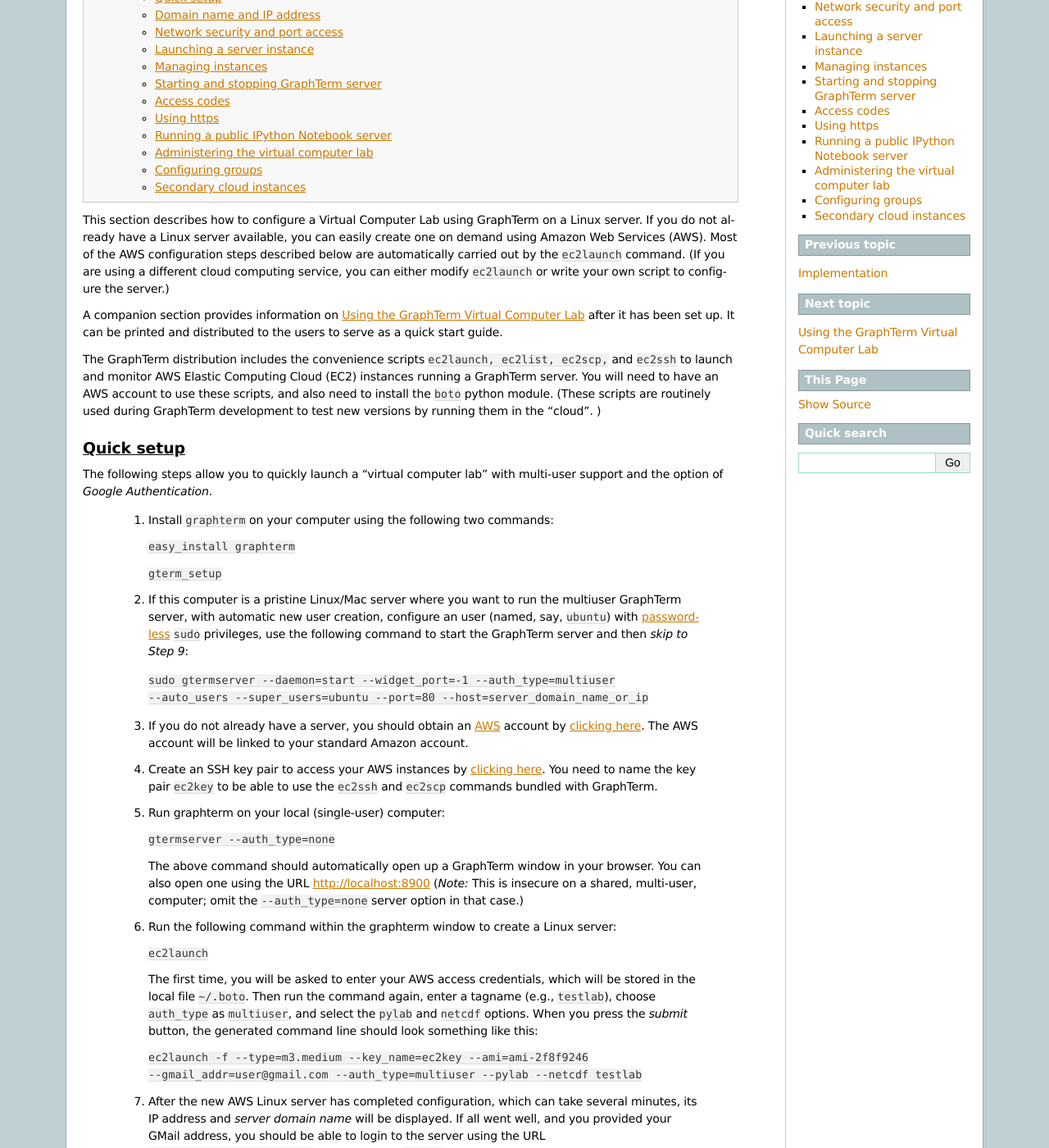
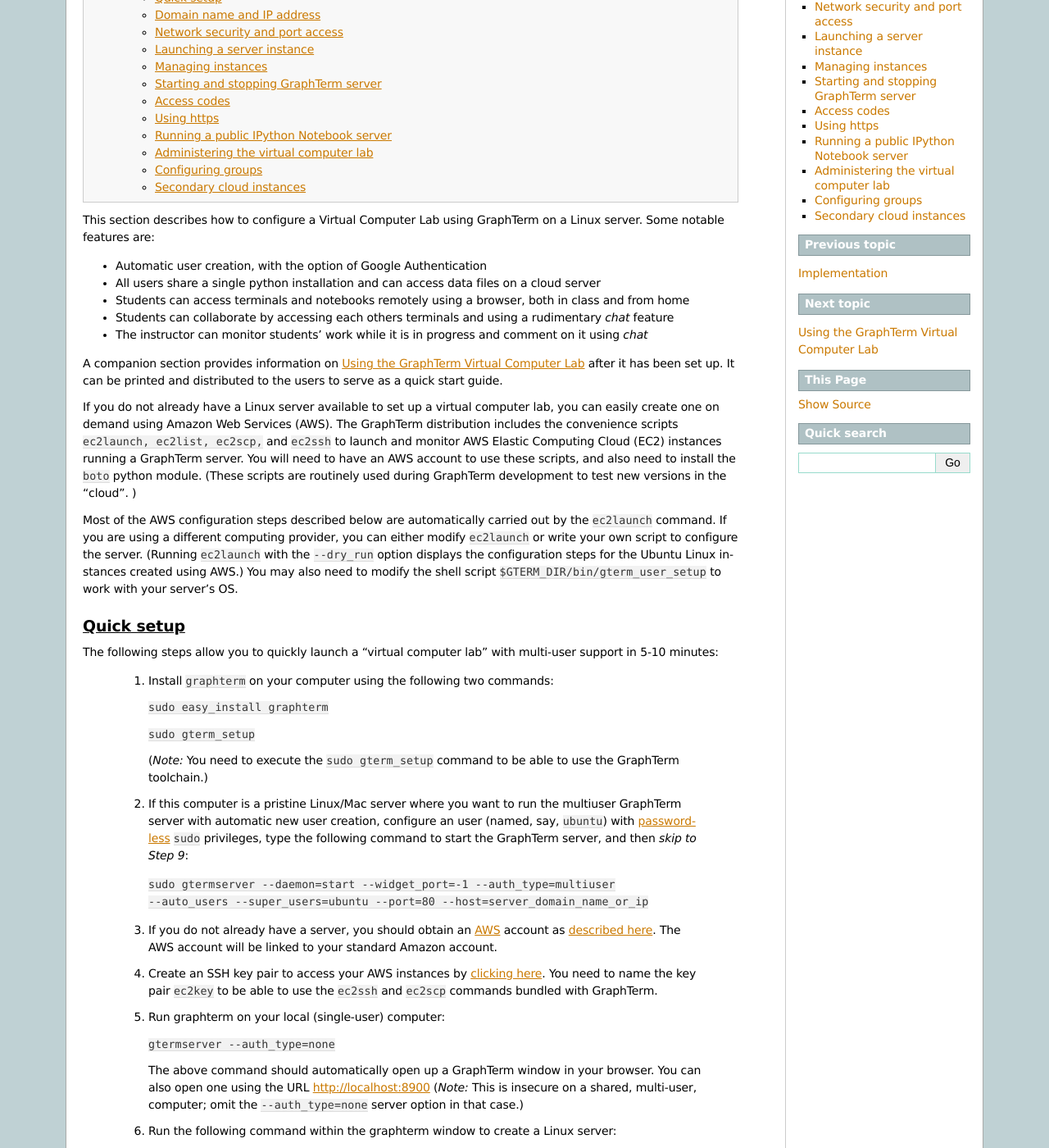
Before and after one commit to mitotic/graphterm, a Sphinx documentation site: the page built from docs/virtual-setup.rst, in a window 1280 px wide and 1400 px high, scrolled down 244 px. Shown: the whole window at 82% size. Built offline with Sphinx 7.4.7, drawn with Linux system fonts in a browser that asks for light colours; the version number could not be read and is left out; some of the changed text lies outside the part shown.

Commit message:
Docs update

```diff
--- a/docs/troubleshooting.rst
+++ b/docs/troubleshooting.rst
@@ -137,7 +137,8 @@
 ^^^^^^^^^^^^^^^^^^^^^^^^^^^^^^^^^^^^^^^^^^^^^^^^^^^^^^^^^^^^^^^
 
 The notebook save file format is determined by the filename extension,
-i.e., ``.ipynb`` or ``.py.gnb.md``.
+i.e., use ``.ipynb`` for compatibility with IPython Notebook or
+``.py.gnb.md`` for Markdown compatibility.
 
 
 Session sharing
--- a/docs/virtual-setup.rst
+++ b/docs/virtual-setup.rst
@@ -9,48 +9,71 @@
 
 
 This section describes how to configure a Virtual Computer Lab using
-GraphTerm on a Linux server. If you do not already have a Linux server
-available, you can easily create one on demand using Amazon Web
-Services (AWS). Most of the AWS configuration steps described below
-are automatically carried out by the ``ec2launch`` command. (If you are
-using a different cloud computing service, you can either modify
-``ec2launch`` or write your own script to configure the server.)
+GraphTerm on a Linux server.  Some notable features are:
+
+- Automatic user creation, with the option of Google Authentication
+
+- All users share a single python installation and can access data files
+  on a cloud server
+
+- Students can access terminals and notebooks remotely using a
+  browser, both in class and from home
+
+- Students can collaborate by accessing each others terminals and
+  using a rudimentary *chat* feature
+
+- The instructor can monitor students' work while it is in progress and comment on it using *chat*
 
 A companion section provides information on :doc:`virtual-lab` after
 it has been set up. It can be printed and distributed to the users to
 serve as a quick start guide.
 
-The GraphTerm distribution includes the convenience scripts
-``ec2launch, ec2list, ec2scp,`` and ``ec2ssh`` to launch and monitor
-AWS Elastic Computing Cloud (EC2) instances running a GraphTerm
-server. You will need to have an AWS account to use these scripts, and
-also need to install the ``boto`` python module. (These scripts are
-routinely used during GraphTerm development to test new versions by
-running them in the "cloud". )
+If you do not already have a Linux server available to set up a
+virtual computer lab, you can easily create one on demand using Amazon
+Web Services (AWS).  The GraphTerm distribution includes the
+convenience scripts ``ec2launch, ec2list, ec2scp,`` and ``ec2ssh`` to
+launch and monitor AWS Elastic Computing Cloud (EC2) instances running
+a GraphTerm server. You will need to have an AWS account to use these
+scripts, and also need to install the ``boto`` python module. (These
+scripts are routinely used during GraphTerm development to test new
+versions in the "cloud". )
+
+Most of the AWS configuration steps described below are automatically
+carried out by the ``ec2launch`` command. If you are using a different
+computing provider, you can either modify ``ec2launch`` or write your
+own script to configure the server. (Running ``ec2launch`` with the
+``--dry_run`` option displays the configuration steps for the Ubuntu
+Linux instances created using AWS.) You may also need to modify the
+shell script ``$GTERM_DIR/bin/gterm_user_setup`` to work with your
+server's OS.
+
 
 Quick setup
 --------------------------------------------------------------------------------------------
 
 The following steps allow you to quickly launch a "virtual computer lab"
-with multi-user support and the option of *Google Authentication*.
+with multi-user support in 5-10 minutes:
 
  1. Install ``graphterm`` on your computer using the following two commands:
 
-    ``easy_install graphterm``
+    ``sudo easy_install graphterm``
 
-    ``gterm_setup``
+    ``sudo gterm_setup``
 
- 2. If this computer is a pristine Linux/Mac server where you want to run the
-    multiuser GraphTerm server, with automatic new user creation,
-    configure an user (named, say, ``ubuntu``) with
+    (*Note:* You need to execute the ``sudo gterm_setup`` command to
+    be able to use the GraphTerm toolchain.)
+
+ 2. If this computer is a pristine Linux/Mac server where you want to
+    run the multiuser GraphTerm server with automatic new user
+    creation, configure an user (named, say, ``ubuntu``) with
     `password-less <http://askubuntu.com/questions/192050/how-to-run-sudo-command-with-no-password>`_
-    ``sudo`` privileges, use the following command to start the
-    GraphTerm server and then *skip to Step 9*:
+    ``sudo`` privileges, type the following command to start the
+    GraphTerm server, and then *skip to Step 9*:
 
    ``sudo gtermserver --daemon=start --widget_port=-1 --auth_type=multiuser --auto_users --super_users=ubuntu --port=80 --host=server_domain_name_or_ip``
 
- 3. If you do not already have a server, you should obtain an `AWS <http://aws.amazon.com/>`_ account by
-    `clicking here <http://docs.aws.amazon.com/AWSEC2/latest/UserGuide/EC2_GetStarted.html>`_.
+ 3. If you do not already have a server, you should obtain an `AWS <http://aws.amazon.com/>`_ account as
+    `described here <http://docs.aws.amazon.com/AWSEC2/latest/UserGuide/EC2_GetStarted.html>`_.
     The AWS account will be linked to your standard Amazon account.
 
  4. Create an SSH key pair to access your AWS instances by `clicking here <http://docs.aws.amazon.com/AWSEC2/latest/UserGuide/ec2-key-pairs.html>`_. You
@@ -96,7 +119,7 @@
 
     ``ps -ef | grep gtermserver``
 
-    If not, check for errors in the AWS setup procedure by typing ``sudo tail /root/ec2launch.log``
+    If not, and if using AWS, check for errors in the setup procedure by typing ``sudo tail /root/ec2launch.log``
 
  10.  Run the following command on the server to display the *master access code*:
 
@@ -104,8 +127,9 @@
 
     (Ignore the port number following the hexadecimal access code.)
 
- 11. Use the URL http://server_domain_name to open a new graphtem window on the
-    server, with the super user name (``ubuntu`` in our case) and the *master access code*
+ 11. Use the URL http://server_domain_name to open a new graphtem
+     window on the server, with the super user name (``ubuntu`` in our
+     case) and the *master access code*
 
  12. Optionally, use the command ``gls --download $GTERM_DIR/bin/gterm.py`` to
      download the executable script ``gterm.py`` to your local computer
@@ -337,8 +354,15 @@
 Administering the virtual computer lab
 --------------------------------------------------------------------------------------------
 
+The super user can use the shell script ``gterm_user_setup``
+in ``$GTERM_DIR/bin`` to manually configure new users::
+
+    sudo gterm_user_setup username activate server_domain user_email
+
+*Note:* This script may need to be modified to work on non-AWS servers.
+
 The ``gadmin`` command (a work in progress) performs administrative
-actions to manage users::
+actions to monitor users::
 
     # Display status for all terminals with path name matching python regexp
     gadmin -a sessions [regexp]
```
Also changed, not shown: other parts of docs/virtual-setup.rst (+0 -7 lines), docs/virtual-lab.rst (+20 -14 lines).
